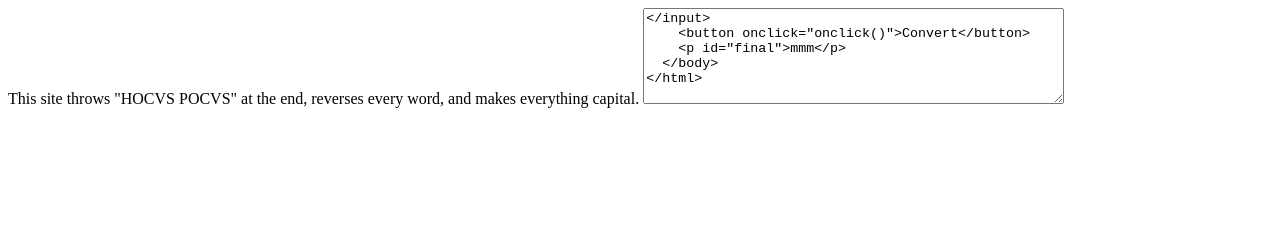
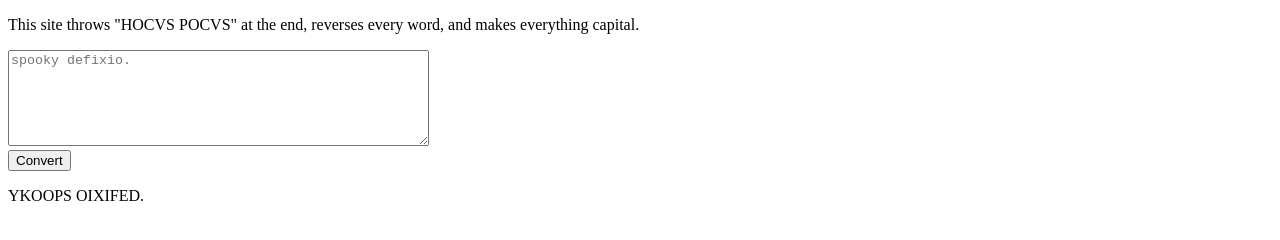
Before and after one commit to orangebaron/defixio-builder, a plain HTML site: page index.html in a window 1280 px wide. Drawn offline with Linux system fonts and the light colour scheme.

Commit message:
made it work

```diff
--- a/index.html
+++ b/index.html
@@ -2,11 +2,34 @@
 <html>
   <head>
     <title>defixio builder</title>
+    <script>
+      function clicked() {
+        var txt = document.getElementById("inp").value
+        const delimeters = [".","!","?",","," "]
+        var table = [txt]
+        delimeters.forEach(function(delim) {
+          var newtable = []
+          table.forEach(function(str) {
+            str.split(delim).forEach(function(str2) {
+              newtable.push(str2)
+              newtable.push(delim)
+            })
+            newtable = newtable.slice(0,newtable.length-1)
+          })
+          table = newtable
+        })
+        console.log(table)
+        document.getElementById("otp").innerHTML=""
+        table.forEach(function(str) {
+          document.getElementById("otp").innerHTML+=str.toUpperCase().split("").reverse().join("")
+        })
+      }
+    </script>
   </head>
   <body>
-    This site throws "HOCVS POCVS" at the end, reverses every word, and makes everything capital.
-    <textarea rows="6" cols="50" id="mmm" placeholder="Put your defixio here."></input>
-    <button onclick="onclick()">Convert</button>
-    <p id="final">mmm</p>
+    <p>This site throws "HOCVS POCVS" at the end, reverses every word, and makes everything capital.</p>
+    <textarea rows="6" cols="50" id="inp" placeholder="spooky defixio."></textarea><br>
+    <button onclick="clicked()">Convert</button>
+    <p id="otp">YKOOPS OIXIFED.</p>
   </body>
 </html>
```
